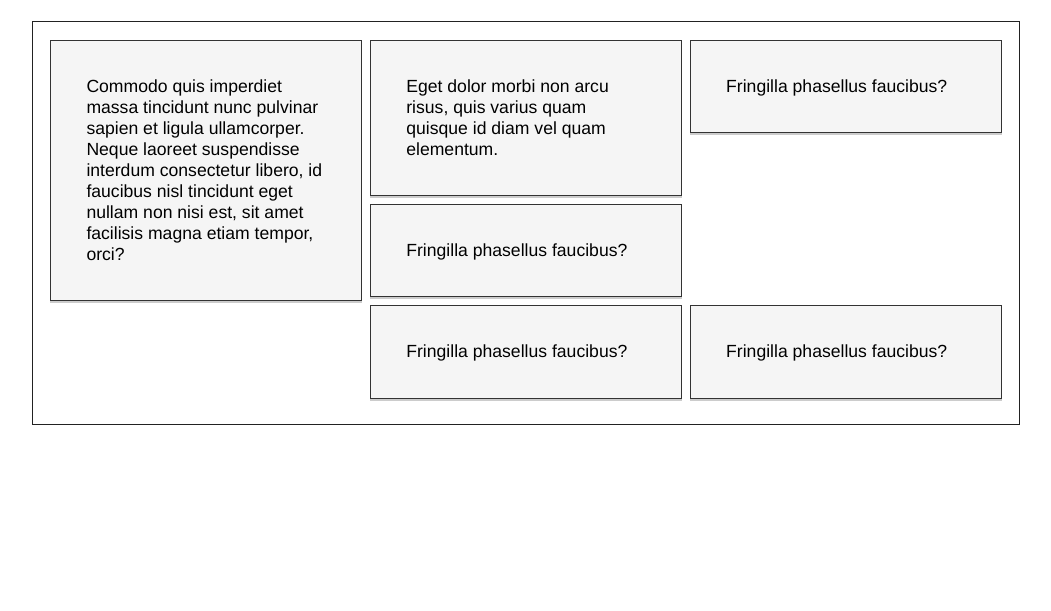
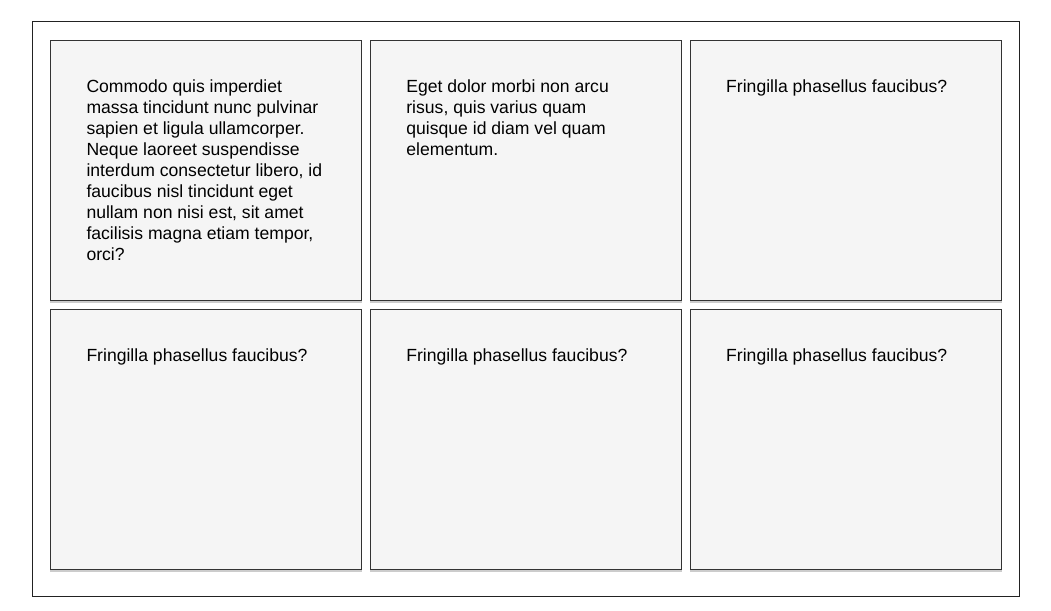
Before and after one commit to tarrsalah/css-equal-height-columns, a website: page index.html in a window 1280 px wide. Shown: the part 119-730 px from the top of the page, without its empty margins (114-1165 px from the left). Drawn offline with nearby package versions, Linux system fonts and the light colour scheme.

Commit message:
scaffolding using tiny-boilerplate 1.1.0

```diff
--- a/index.html
+++ b/index.html
@@ -4,78 +4,7 @@
         <meta charset="UTF-8"/>
         <meta name="viewport" content="width=device-width, initial-scale=1">
         <title>css equal height columns</title>
-        <style>
-         html {
-             box-sizing: border-box;
-             font-size: 14px;
-         }
-
-         *, *:before, *:after {
-             box-sizing: inherit;
-         }
-
-         body {
-             font-family: Helvetica;
-             width: 80%;
-             margin: 2rem auto;
-             padding: 1rem;
-             min-height: 70vh;
-         }
-
-
-         h1 {
-             text-align: center;
-             color: #333
-         }
-
-         .clearfix {
-             content: "";
-             display: table;
-             clear: both;
-         }
-
-         .container {
-             width: 100%;
-             padding: 1em;
-             margin: 0 auto;
-             border: 1px solid #222;
-         }
-
-         .col {
-             float: left;
-             width: 100%;
-             padding: 2em;
-             margin-bottom: 8px;
-             margin-right: 8px;
-             border: 1px solid #333;
-             background-color: rgba(255,225,100,0.3);
-             box-shadow: 0 2px 0 rgba(0,0,0,0.2);
-             cursor: pointer;
-             filter: grayscale(100%);
-             -webkit-filter: grayscale(100%);
-         }
-
-         .col:nth-child(3n) {
-             margin-bottom: 0;
-             margin-right: 0;
-         }
-
-         .col:hover {
-             filter: grayscale(0);
-             -webkit-filter: grayscale(0);
-         }
-
-         @media only screen and (min-width: 800px)  {
-             html {
-              font-size: 1.1em;
-             }
-
-             .col {
-                 width: calc((100% - 8px * 2) / 3);
-             }
-         }
-
-        </style>
+        <link rel="stylesheet" href="./style.min.css">
     </head>
     <body>
         <h1>css equal height columns</h1>
@@ -95,14 +24,6 @@
             <div class="col col-5">Fringilla phasellus faucibus?</div>
             <div class="col col-6">Fringilla phasellus faucibus?</div>
         </div>
-        <script src="./node_modules/jquery/dist/jquery.min.js"></script>
-        <script src="./node_modules/jquery-match-height/jquery.matchHeight-min.js"></script>
-        <script>
-         $(function() {
-             $('.col').matchHeight({
-                 byRow: false
-             });
-         });
-        </script>
     </body>
+    <script src="./script.min.js"></script>
 </html>
--- /dev/null
+++ b/script.js
@@ -0,0 +1,8 @@
+$ = require('jquery');
+global.Jquery = require('jquery-match-height');
+
+$(function() {
+    $('.col').matchHeight({
+        byRow: false
+    });
+});
--- /dev/null
+++ b/style.css
@@ -0,0 +1,69 @@
+html {
+    box-sizing: border-box;
+    font-size: 14px;
+}
+
+*, *:before, *:after {
+    box-sizing: inherit;
+}
+
+body {
+    font-family: Helvetica;
+    width: 80%;
+    margin: 2rem auto;
+    padding: 1rem;
+    min-height: 70vh;
+}
+
+
+h1 {
+    text-align: center;
+    color: #333
+}
+
+.clearfix {
+    content: "";
+    display: table;
+    clear: both;
+}
+
+.container {
+    width: 100%;
+    padding: 1em;
+    margin: 0 auto;
+    border: 1px solid #222;
+}
+
+.col {
+    float: left;
+    width: 100%;
+    padding: 2em;
+    margin-bottom: 8px;
+    margin-right: 8px;
+    border: 1px solid #333;
+    background-color: rgba(255,225,100,0.3);
+    box-shadow: 0 2px 0 rgba(0,0,0,0.2);
+    cursor: pointer;
+    filter: grayscale(100%);
+    -webkit-filter: grayscale(100%);
+}
+
+.col:nth-child(3n) {
+    margin-bottom: 0;
+    margin-right: 0;
+}
+
+.col:hover {
+    filter: grayscale(0);
+    -webkit-filter: grayscale(0);
+}
+
+@media only screen and (min-width: 800px)  {
+    html {
+        font-size: 1.1em;
+    }
+
+    .col {
+        width: calc((100% - 8px * 2) / 3);
+    }
+}
```
Also changed, not shown: package.json (+12 -2 lines), script.min.js (added), style.min.css (added), 2 other files.
